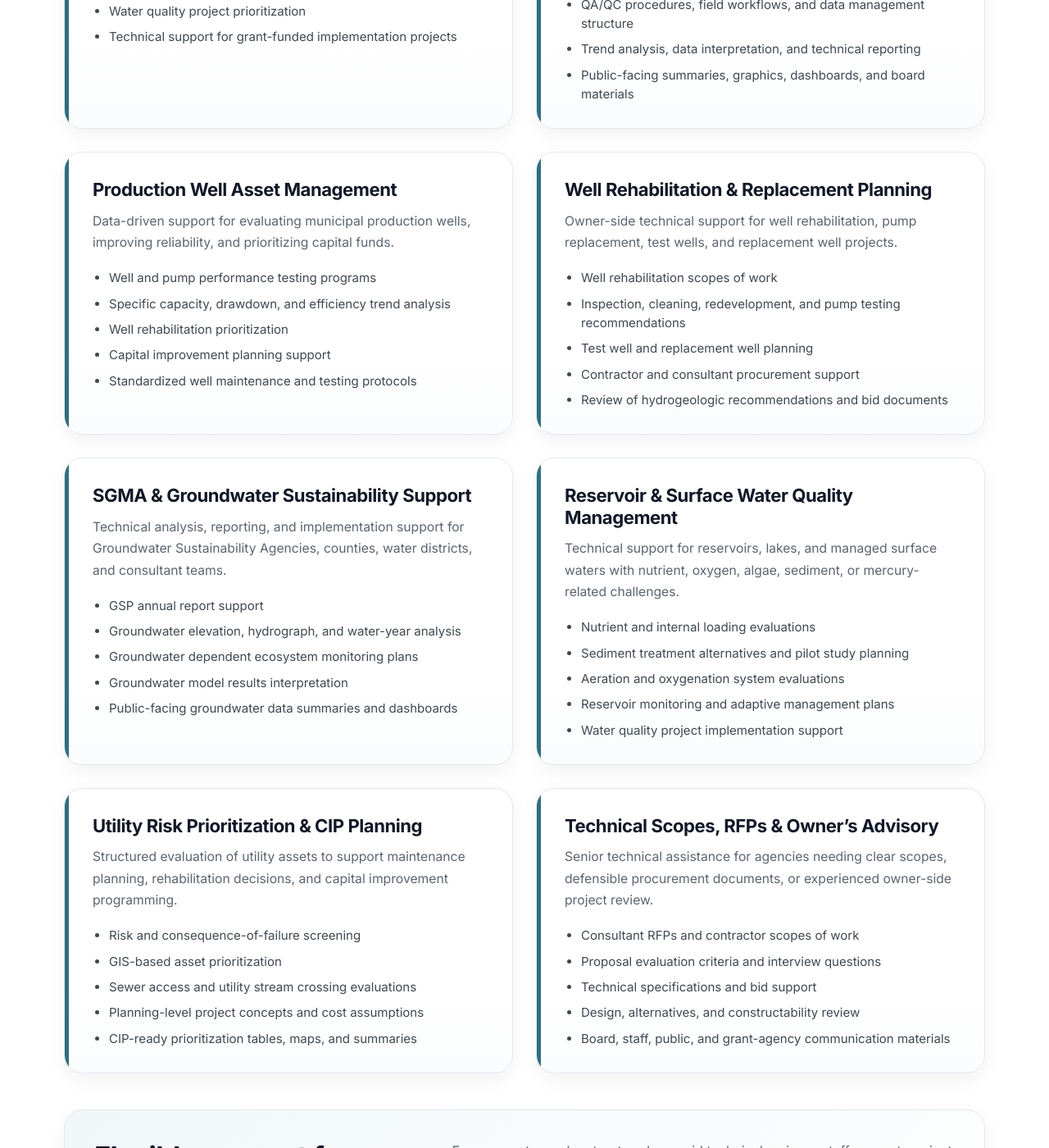
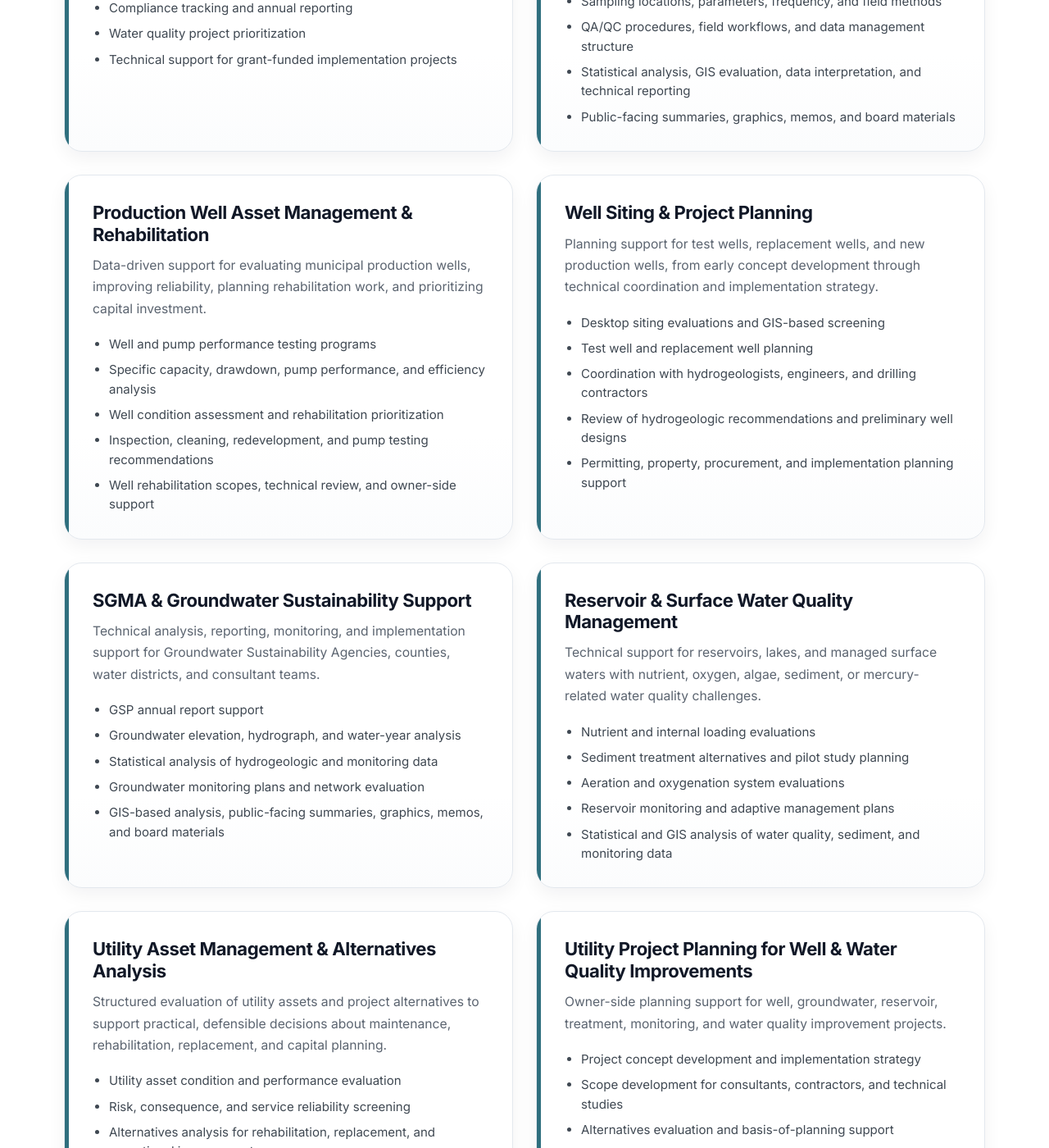
Before and after one commit to markseelos/seelos-water, a Jekyll site: the page built from services.md, in a window 1280 px wide and 1400 px high, scrolled down 987 px. Shown: the whole window at 82% size. Built offline with Jekyll 4.4.1, drawn with Linux system fonts in a browser that asks for light colours; some of the changed text lies outside the part shown.

Commit message:
Update services.md

```diff
--- a/services.md
+++ b/services.md
@@ -7,7 +7,7 @@ permalink: /services/
 <section class="services-page">
 
   <div class="services-title-block">
-    <h1>Focused support for water quality, groundwater, wells, and utility planning.</h1>
+    <h1>Focused support for water quality, groundwater, wells, GIS, and utility planning.</h1>
     <p class="lead">
       Practical technical consulting for public agencies, utilities, Groundwater Sustainability
       Agencies, watershed programs, and project teams that need senior-level support for focused assignments.
@@ -17,8 +17,9 @@ permalink: /services/
   <div class="services-intro">
     <h2>Services</h2>
     <p>
-      Services include monitoring design, regulatory implementation support, technical reviews,
-      data analysis, reporting, RFPs, project prioritization, and owner-side advisory support.
+      Services include regulatory implementation support, monitoring design, statistical analysis,
+      GIS-based evaluation, technical review, alternatives analysis, project planning, reporting,
+      and owner-side advisory support for water resources and utility projects.
     </p>
   </div>
 
@@ -43,59 +44,59 @@ permalink: /services/
       <h3>Water Quality Monitoring Design</h3>
       <p>
         Monitoring programs designed to answer management questions, support compliance,
-        and produce data that can guide defensible decisions.
+        and produce data suitable for defensible technical, statistical, and spatial analysis.
       </p>
       <ul>
         <li>Surface water, reservoir, groundwater, and recycled water monitoring plans</li>
         <li>Sampling locations, parameters, frequency, and field methods</li>
         <li>QA/QC procedures, field workflows, and data management structure</li>
-        <li>Trend analysis, data interpretation, and technical reporting</li>
-        <li>Public-facing summaries, graphics, dashboards, and board materials</li>
+        <li>Statistical analysis, GIS evaluation, data interpretation, and technical reporting</li>
+        <li>Public-facing summaries, graphics, memos, and board materials</li>
       </ul>
     </article>
 
     <article class="service-box">
-      <h3>Production Well Asset Management</h3>
+      <h3>Production Well Asset Management & Rehabilitation</h3>
       <p>
         Data-driven support for evaluating municipal production wells, improving reliability,
-        and prioritizing capital funds.
+        planning rehabilitation work, and prioritizing capital investment.
       </p>
       <ul>
         <li>Well and pump performance testing programs</li>
-        <li>Specific capacity, drawdown, and efficiency trend analysis</li>
-        <li>Well rehabilitation prioritization</li>
-        <li>Capital improvement planning support</li>
-        <li>Standardized well maintenance and testing protocols</li>
+        <li>Specific capacity, drawdown, pump performance, and efficiency analysis</li>
+        <li>Well condition assessment and rehabilitation prioritization</li>
+        <li>Inspection, cleaning, redevelopment, and pump testing recommendations</li>
+        <li>Well rehabilitation scopes, technical review, and owner-side support</li>
       </ul>
     </article>
 
     <article class="service-box">
-      <h3>Well Rehabilitation & Replacement Planning</h3>
+      <h3>Well Siting & Project Planning</h3>
       <p>
-        Owner-side technical support for well rehabilitation, pump replacement, test wells,
-        and replacement well projects.
+        Planning support for test wells, replacement wells, and new production wells, from
+        early concept development through technical coordination and implementation strategy.
       </p>
       <ul>
-        <li>Well rehabilitation scopes of work</li>
-        <li>Inspection, cleaning, redevelopment, and pump testing recommendations</li>
+        <li>Desktop siting evaluations and GIS-based screening</li>
         <li>Test well and replacement well planning</li>
-        <li>Contractor and consultant procurement support</li>
-        <li>Review of hydrogeologic recommendations and bid documents</li>
+        <li>Coordination with hydrogeologists, engineers, and drilling contractors</li>
+        <li>Review of hydrogeologic recommendations and preliminary well designs</li>
+        <li>Permitting, property, procurement, and implementation planning support</li>
       </ul>
     </article>
 
     <article class="service-box">
       <h3>SGMA & Groundwater Sustainability Support</h3>
       <p>
-        Technical analysis, reporting, and implementation support for Groundwater Sustainability
-        Agencies, counties, water districts, and consultant teams.
+        Technical analysis, reporting, monitoring, and implementation support for Groundwater
+        Sustainability Agencies, counties, water districts, and consultant teams.
       </p>
       <ul>
         <li>GSP annual report support</li>
         <li>Groundwater elevation, hydrograph, and water-year analysis</li>
-        <li>Groundwater dependent ecosystem monitoring plans</li>
-        <li>Groundwater model results interpretation</li>
-        <li>Public-facing groundwater data summaries and dashboards</li>
+        <li>Statistical analysis of hydrogeologic and monitoring data</li>
+        <li>Groundwater monitoring plans and network evaluation</li>
+        <li>GIS-based analysis, public-facing summaries, graphics, memos, and board materials</li>
       </ul>
     </article>
 
@@ -103,44 +104,44 @@ permalink: /services/
       <h3>Reservoir & Surface Water Quality Management</h3>
       <p>
         Technical support for reservoirs, lakes, and managed surface waters with nutrient,
-        oxygen, algae, sediment, or mercury-related challenges.
+        oxygen, algae, sediment, or mercury-related water quality challenges.
       </p>
       <ul>
         <li>Nutrient and internal loading evaluations</li>
         <li>Sediment treatment alternatives and pilot study planning</li>
         <li>Aeration and oxygenation system evaluations</li>
         <li>Reservoir monitoring and adaptive management plans</li>
-        <li>Water quality project implementation support</li>
+        <li>Statistical and GIS analysis of water quality, sediment, and monitoring data</li>
       </ul>
     </article>
 
     <article class="service-box">
-      <h3>Utility Risk Prioritization & CIP Planning</h3>
+      <h3>Utility Asset Management & Alternatives Analysis</h3>
       <p>
-        Structured evaluation of utility assets to support maintenance planning, rehabilitation
-        decisions, and capital improvement programming.
+        Structured evaluation of utility assets and project alternatives to support practical,
+        defensible decisions about maintenance, rehabilitation, replacement, and capital planning.
       </p>
       <ul>
-        <li>Risk and consequence-of-failure screening</li>
-        <li>GIS-based asset prioritization</li>
-        <li>Sewer access and utility stream crossing evaluations</li>
-        <li>Planning-level project concepts and cost assumptions</li>
-        <li>CIP-ready prioritization tables, maps, and summaries</li>
+        <li>Utility asset condition and performance evaluation</li>
+        <li>Risk, consequence, and service reliability screening</li>
+        <li>Alternatives analysis for rehabilitation, replacement, and operational improvements</li>
+        <li>GIS-based asset evaluation and project planning support</li>
+        <li>Decision matrices, planning-level concepts, maps, and technical summaries</li>
       </ul>
     </article>
 
     <article class="service-box">
-      <h3>Technical Scopes, RFPs & Owner’s Advisory</h3>
+      <h3>Utility Project Planning for Well & Water Quality Improvements</h3>
       <p>
-        Senior technical assistance for agencies needing clear scopes, defensible procurement
-        documents, or experienced owner-side project review.
+        Owner-side planning support for well, groundwater, reservoir, treatment, monitoring,
+        and water quality improvement projects.
       </p>
       <ul>
-        <li>Consultant RFPs and contractor scopes of work</li>
-        <li>Proposal evaluation criteria and interview questions</li>
-        <li>Technical specifications and bid support</li>
-        <li>Design, alternatives, and constructability review</li>
-        <li>Board, staff, public, and grant-agency communication materials</li>
+        <li>Project concept development and implementation strategy</li>
+        <li>Scope development for consultants, contractors, and technical studies</li>
+        <li>Alternatives evaluation and basis-of-planning support</li>
+        <li>Review of technical reports, design concepts, and implementation approaches</li>
+        <li>GIS exhibits, board materials, public summaries, and grant-agency communications</li>
       </ul>
     </article>
 
@@ -154,16 +155,17 @@ permalink: /services/
     <div>
       <p>
         Engagements can be structured as rapid technical reviews, staff support,
-        project scoping assistance, peer review, data analysis, monitoring plan development,
-        RFP preparation, or owner’s advisory support.
+        project planning assistance, peer review, statistical analysis, GIS evaluation,
+        monitoring plan development, alternatives evaluation, or owner’s advisory support.
       </p>
 
       <div class="tag-list">
         <span>Technical memos</span>
         <span>Monitoring plans</span>
-        <span>RFPs and scopes</span>
-        <span>Prioritization studies</span>
-        <span>Board-ready summaries</span>
+        <span>Statistical analysis</span>
+        <span>GIS evaluation</span>
+        <span>Alternatives evaluations</span>
+        <span>Project planning</span>
         <span>Owner-side reviews</span>
       </div>
     </div>
```
